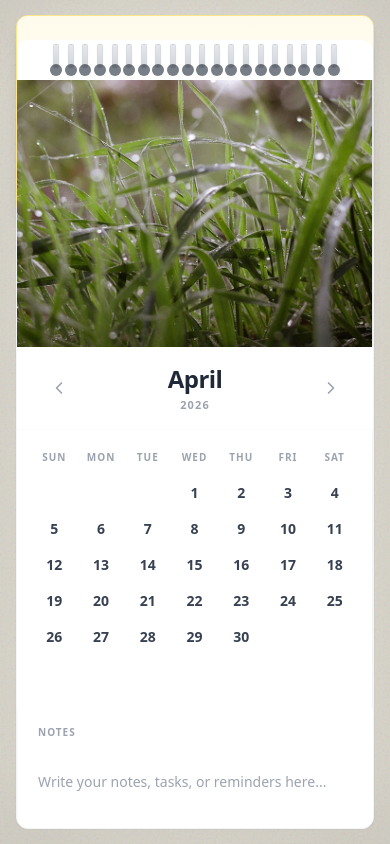
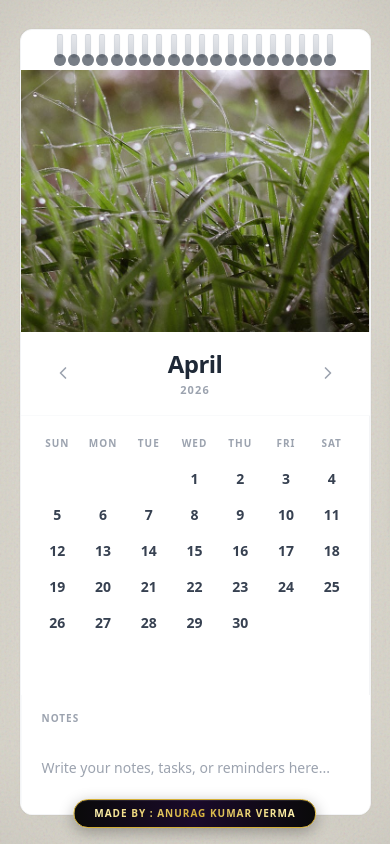
Before and after one commit to MichaelSpeaksTruth/TakeMeForward, a React (Vite) app in the folder frontend/: page / in a window 390 px wide. Built offline with nearby package versions, Linux system fonts and the light colour scheme.

Commit message:
Final Push

```diff
--- a/frontend/src/components/WallCalendar.jsx
+++ b/frontend/src/components/WallCalendar.jsx
@@ -261,7 +261,7 @@ export default function WallCalendar() {
   }
 
   return (
-    <div className="fixed inset-0 bg-[#E8E4D9] overflow-hidden flex items-center justify-center p-4 lg:p-8">
+    <div className="fixed inset-0 bg-[#E8E4D9] overflow-hidden flex items-center justify-center p-0 xl:p-8">
       {/* Wall Texture Background */}
       <style>{`
         .wall-bg {
@@ -290,10 +290,10 @@ export default function WallCalendar() {
       <div className="absolute inset-0 wall-bg"></div>
 
       {/* Main Container - Desktop and Mobile Layout */}
-      <div className="relative z-10 w-full h-full flex flex-col xl:flex-row gap-6 lg:gap-8 items-center justify-center max-w-[1250px] max-h-full mx-auto" style={{ perspective: isFlipping ? '1500px' : 'none' }}>
+      <div className="relative z-10 w-full h-[100dvh] xl:h-auto flex flex-row gap-6 xl:gap-8 items-center justify-start xl:justify-center max-w-[1250px] mx-auto overflow-x-auto xl:overflow-visible snap-x snap-mandatory px-[5vw] xl:px-0 [&::-webkit-scrollbar]:hidden" style={{ perspective: isFlipping ? '1500px' : 'none', scrollbarWidth: 'none' }}>
 
         {/* CALENDAR - Main Card (Left on Desktop, Top on Mobile) */}
-        <div className={`calendar-card ${isFlipping ? 'calendar-flip' : ''} bg-white rounded-xl overflow-hidden border border-gray-100 w-full max-w-[850px] flex flex-col order-1 xl:order-none relative shrink-0`}
+        <div className={`calendar-card ${isFlipping ? 'calendar-flip' : ''} bg-white rounded-xl overflow-hidden border border-gray-100 w-[90vw] xl:w-full max-w-[850px] flex flex-col relative shrink-0 snap-center`}
              style={{
                boxShadow: '0 20px 40px -15px rgba(0,0,0,0.05), 0 0 0 1px rgba(0,0,0,0.02)',
              }}>
@@ -415,7 +415,7 @@ export default function WallCalendar() {
         {/* ======================== */}
         {/* SIDEBAR - Table/Vase */}
         {/* ======================== */}
-        <div className="w-full xl:w-[340px] flex flex-col shrink min-h-0 max-h-full">
+        <div className="w-[90vw] xl:w-[340px] flex flex-col shrink-0 xl:shrink min-h-0 max-h-full snap-center pt-8 xl:pt-0">
 
           {/* Simple Wooden Table with Vase */}
           <div className="calendar-card bg-gradient-to-b from-amber-50 to-orange-50 rounded-xl shadow-lg overflow-hidden border border-amber-200 p-4 lg:p-6 pb-2 lg:pb-2 flex flex-col items-center justify-end shrink-0 h-48 lg:h-[460px] min-h-[200px]"
@@ -525,9 +525,9 @@ export default function WallCalendar() {
                       <line x1="90" y1="125" x2="55" y2="90" stroke="#3A6B2C" strokeWidth="2" opacity="0.9" strokeLinecap="round" />
                       <line x1="90" y1="125" x2="125" y2="90" stroke="#3A6B2C" strokeWidth="2" opacity="0.9" strokeLinecap="round" />
 
-                      {/* Leaves */}
-                      <ellipse cx="40" cy="125" rx="8" ry="12" fill="#45A049" opacity="0.8" transform="rotate(-30 40 125)" />
-                      <ellipse cx="140" cy="125" rx="8" ry="12" fill="#45A049" opacity="0.8" transform="rotate(30 140 125)" />
+                      {/* Leaves attached to ends of branches (branch ends are at 55,90 and 125,90) */}
+                      <ellipse cx="45" cy="80" rx="8" ry="14" fill="#45A049" opacity="0.8" transform="rotate(-45 45 80)" />
+                      <ellipse cx="135" cy="80" rx="8" ry="14" fill="#45A049" opacity="0.8" transform="rotate(45 135 80)" />
 
                       {/* Small connector at top of stem to better visually link to bloom */}
                       <circle cx="90" cy="70" r="3" fill={flowerTypes[currentDate.getMonth()].stem} />
@@ -705,6 +705,15 @@ export default function WallCalendar() {
           </div>
         </div>
       </div>
+
+      {/* Footer Branding */}
+      <div className="absolute bottom-4 left-1/2 transform -translate-x-1/2 pointer-events-none z-20 overflow-visible">
+        <div className="px-5 py-1.5 rounded-full bg-gradient-to-r from-[#0a0a0a] via-[#1a0a2a] to-[#0a0a0a] border border-[#D4AF37] shadow-[0_4px_15px_rgba(0,0,0,0.3),_inset_0_1px_1px_rgba(255,255,255,0.1)] flex items-center justify-center">
+          <p className="text-[10px] md:text-[11px] font-bold tracking-widest uppercase text-transparent bg-clip-text bg-gradient-to-r from-[#FFF3B0] via-[#D4AF37] to-[#FFF3B0] whitespace-nowrap">
+            Made by : Anurag Kumar Verma
+          </p>
+        </div>
+      </div>
     </div>
   );
 }
```
